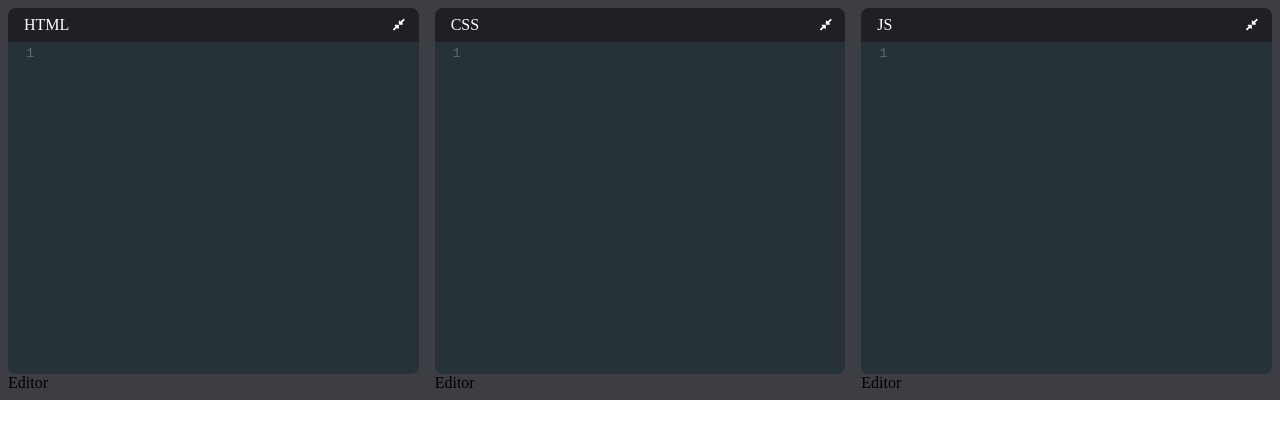
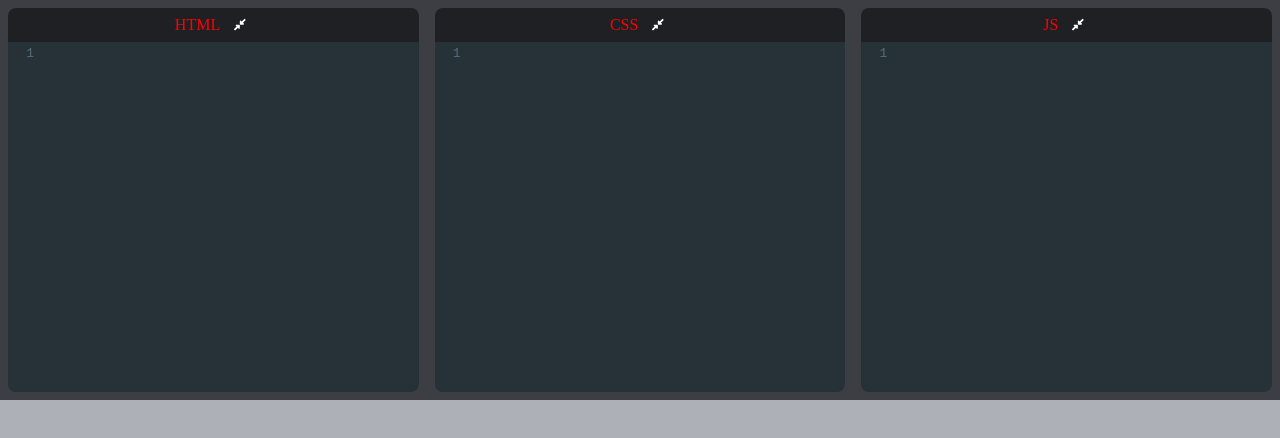
Before and after one commit to Mnargh/codepen-clone, a React (Create React App) app: page / in a window 1280 px wide. Shown: the top 438 px of the page. Built offline with nearby package versions, Linux system fonts and the light colour scheme.

Commit message:
Minor tweaks to css

```diff
--- a/src/components/App.js
+++ b/src/components/App.js
@@ -1,6 +1,7 @@
 import React, { useState, useEffect } from 'react'
 import Editor from './Editor'
 import useLocalStorage from '../hooks/useLocalStorage'
+import { faAlignCenter } from '@fortawesome/free-solid-svg-icons'
 
 function App() {
 
@@ -60,7 +61,6 @@ function App() {
           width="100%"
           height="100%"
           >
-
         </iframe>
       </div>
     </>
--- a/src/components/Editor.js
+++ b/src/components/Editor.js
@@ -48,7 +48,6 @@ export default function Editor( props ) {
           lineNumbers: true
         }}
       />
-      Editor
     </div>
   )
 }
--- a/src/index.css
+++ b/src/index.css
@@ -7,6 +7,7 @@ body {
 }
 
 .pane {
+  background-color: hsl(225, 6%, 70%);
   height: 50vh;
   display: flex;
 }
@@ -23,21 +24,23 @@ body {
 }
 
 .expand-collapse-btn {
-  margin-left: 0.5rem;
   background: none;
   border: none;
   color: white;
   cursor: pointer;
+  margin-right: 0.5rem;
+  margin-left: 0.5rem;
 }
 
 .editor-title {
   display: flex;
   justify-content: space-between;
   background-color: hsl(225, 6%, 13%);
-  color: white;
+  color: red;
   padding: 0.5rem 0.5rem 0.5rem 1rem;
   border-top-right-radius: 0.5rem;
   border-top-left-radius: 0.5rem;
+  justify-content: center;
 }
 
 .editor-container.collapsed {
```
